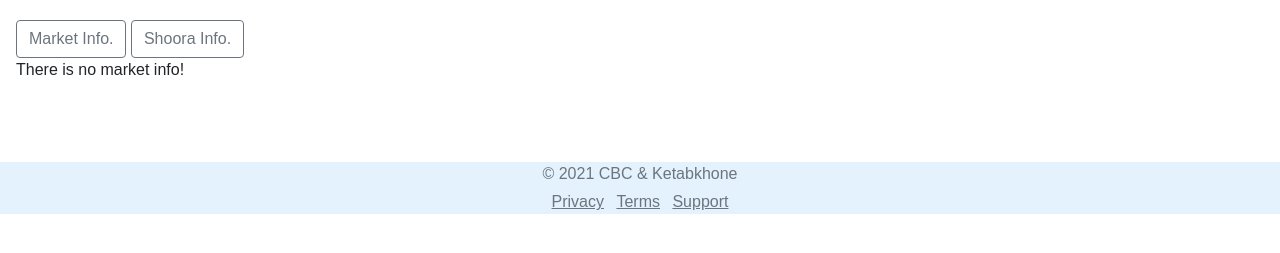
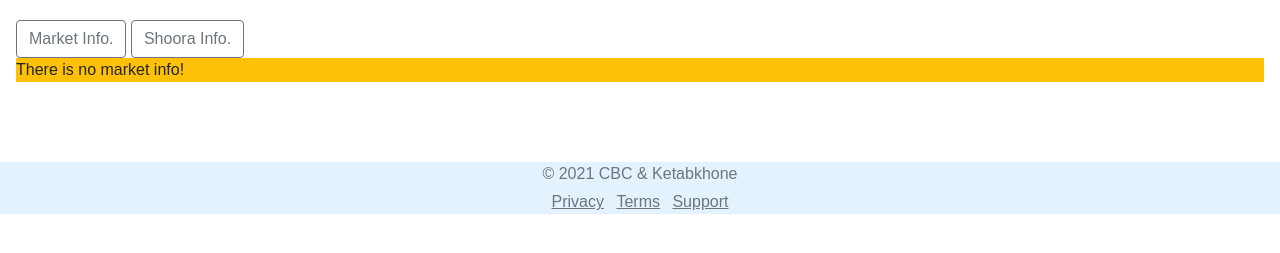
Before and after one commit to Rahimz/ketab, a Django app: template ketab/books/templates/books/book_detail.html in a window 1280 px wide, after a click on "Market Info.". Shown: the part 338-591 px from the top of the page. Run offline with Django 3.2, Linux system fonts and the light colour scheme; the template is opened without the code that fills it, so the values that code supplies are empty; parts of the project's set-up code (start-up, migrations or seed data) failed here and were passed over; some libraries are stand-ins or nearby versions.

Commit message:
Bug fixed: Market DoesNotExist exception edited

```diff
--- a/ketab/books/templates/books/book_detail.html
+++ b/ketab/books/templates/books/book_detail.html
@@ -37,7 +37,7 @@
         <p>Last Circulation: {{ market.last_circulation }}</p>
         <p>Updated: {{ market.updated_date }}</p>
         {% else %}
-        <p>There is no market info!</p>
+        <p class="bg-warning">There is no market info!</p>
         {% endif %}
     </div>
 
@@ -69,7 +69,7 @@
 
 
         {% else %}
-        <p>There is no shoora info!</p>
+        <p class="bg-warning">There is no shoora info!</p>
         {% endif %}
     </div>
 
--- a/ketab/books/views.py
+++ b/ketab/books/views.py
@@ -26,8 +26,9 @@ def bookdetail(request, isbn):
         market = Market.objects.all().get(isbn=isbn)
         shoora = Shoora.objects.all().get(isbn=isbn)
     except Market.DoesNotExist:
-        market, shoora = None
-
+        market = None
+    except Shoora.DoesNotExist:
+        shoora = None
 
     return render(request,
                   'books/book_detail.html',
```
